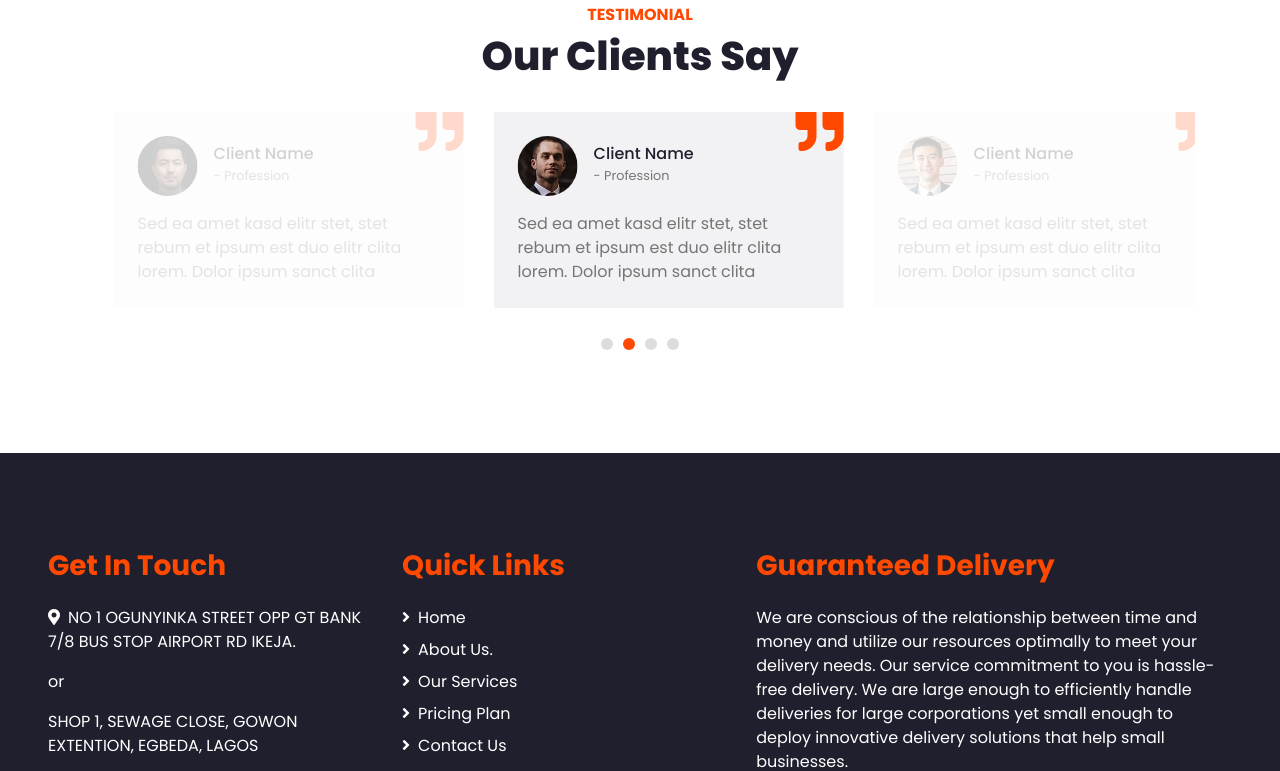
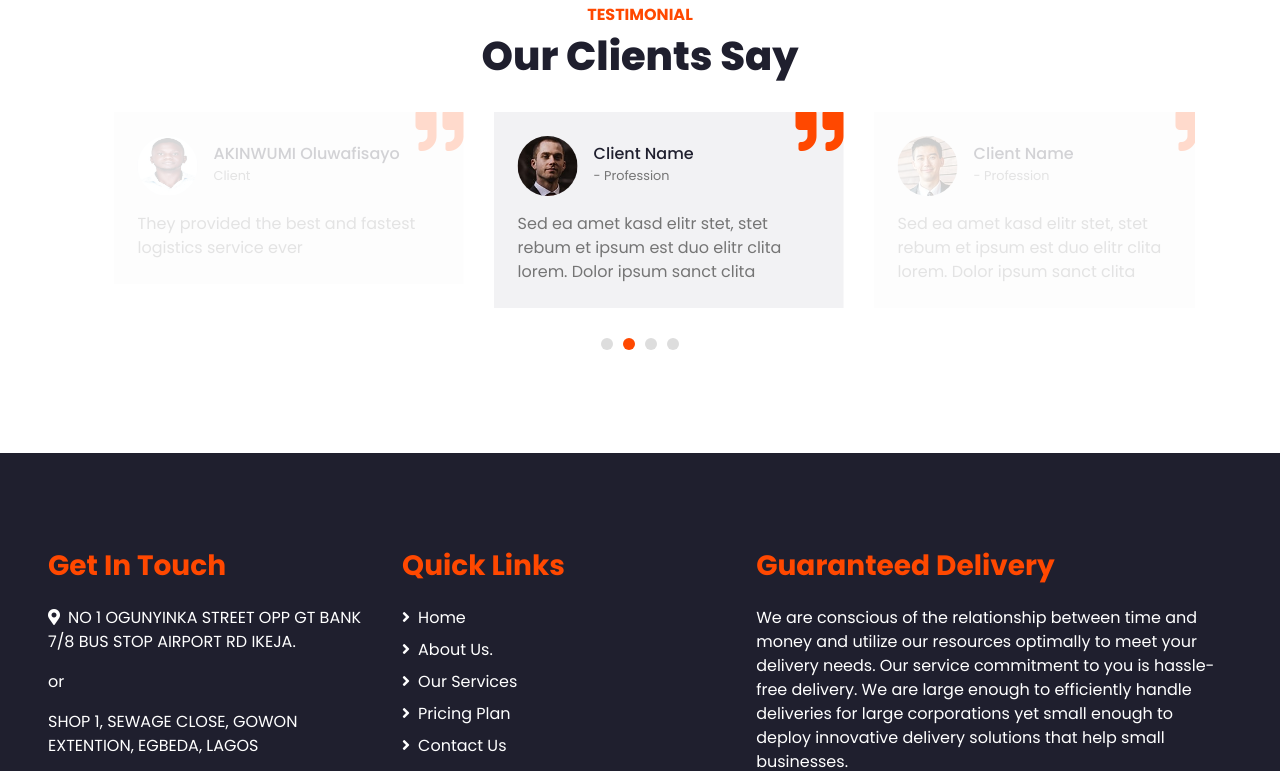
Before and after one commit to olajesu070/elcharis-newWeb, a plain HTML site: page service.html in a window 1280 px wide. Shown: the part 1720-2491 px from the top of the page. Drawn offline with nearby package versions, Linux system fonts and the light colour scheme.

Commit message:
testimony added

```diff
--- a/service.html
+++ b/service.html
@@ -222,13 +222,13 @@
                 <div class="position-relative bg-secondary p-4">
                     <i class="fa fa-3x fa-quote-right text-primary position-absolute" style="top: -6px; right: 0;"></i>
                     <div class="d-flex align-items-center mb-3">
-                        <img class="img-fluid rounded-circle" src="img/testimonial-1.jpg" style="width: 60px; height: 60px;" alt="">
+                        <img class="img-fluid rounded-circle" src="img/proto.jpg" style="width: 60px; height: 60px;" alt="">
                         <div class="ml-3">
-                            <h6 class="font-weight-semi-bold m-0">Client Name</h6>
-                            <small>- Profession</small>
+                            <h6 class="font-weight-semi-bold m-0">AKINWUMI Oluwafisayo</h6>
+                            <small> Client</small>
                         </div>
                     </div>
-                    <p class="m-0">Sed ea amet kasd elitr stet, stet rebum et ipsum est duo elitr clita lorem. Dolor ipsum sanct clita</p>
+                    <p class="m-0">They provided the best and fastest logistics service ever</p>
                 </div>
                 <div class="position-relative bg-secondary p-4">
                     <i class="fa fa-3x fa-quote-right text-primary position-absolute" style="top: -6px; right: 0;"></i>
```
